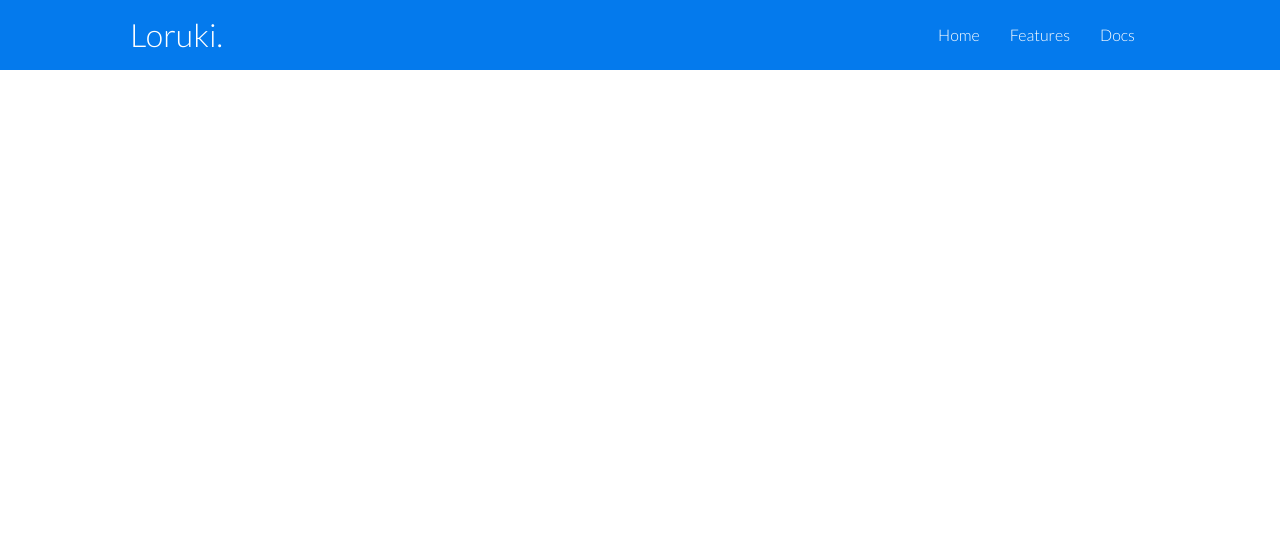
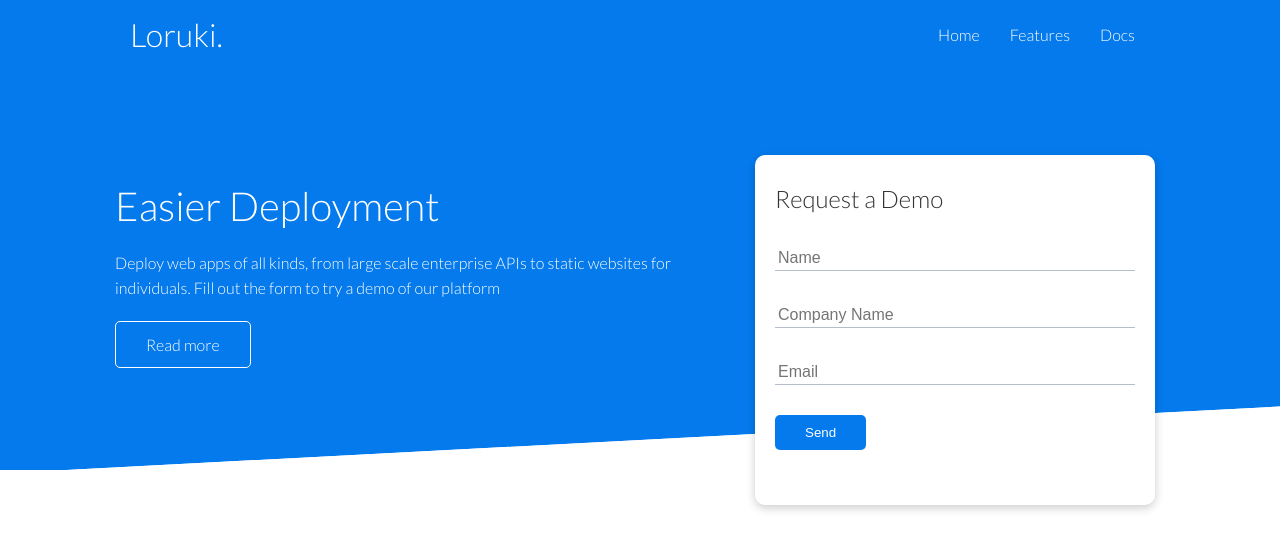
Before and after one commit to salman-farooqi/cloud-hosting-platform, a plain HTML site: page index.html in a window 1280 px wide. Drawn offline with Linux system fonts and the light colour scheme.

Commit message:
done with hero section

```diff
--- a/css/style.css
+++ b/css/style.css
@@ -1,4 +1,8 @@
 @import url('https://fonts.googleapis.com/css2?family=Lato:wght@300&display=swap');
+
+:root {
+    --primary-color: #047aed;
+}
 
 * {
     box-sizing: border-box;
@@ -36,8 +40,9 @@ img {
     width: 100%;
 }
 
+/* Navbar */
 .navbar {
-    background-color: #047aed;
+    background-color: var(--primary-color);
     color: #fff;
     height: 70px;
 }
@@ -60,11 +65,107 @@ img {
     border-bottom: 2px solid #fff;
 }
 
+/* Showcase */
+.showcase {
+    height: 400px;
+    background-color: var(--primary-color);
+    color: #fff;
+    position: relative;
+}
+
+.showcase h1 {
+    font-size: 40px;
+}
+
+.showcase p {
+    margin: 20px 0;
+}
+
+.showcase .grid {
+    grid-template-columns: 55% 45%;
+    gap: 30px;
+    overflow: visible; /* I made overflow visible and increased the secocnd template colum by 5%, by default it was 40% without using the overflow property */
+}
+
+.showcase-form {
+    position: relative;
+    top: 60px;
+    height: 350px;
+    width: 400px;
+    padding: 40px;
+    z-index: 100;
+    justify-self: flex-end;
+}
+
+.showcase-form .form-control {
+    margin: 30px 0;
+}
+
+.showcase-form input[type='text'],
+.showcase-form input[type='email'] {
+    border: 0;
+    border-bottom: 1px solid #b4becb;
+    width: 100%;
+    padding: 3px;
+    font-size: 16px;
+}
+
+.showcase-form input:focus {
+    outline: none;
+}
+
+.showcase::before,
+.showcase::after {
+    content: '';
+    position: absolute;
+    height: 100px;
+    bottom: -70px;
+    right: 0;
+    left: 0;
+    background: #fff;
+    transform: skewY(-3deg);
+    -webkit-transform: skewY(-3deg);
+    -moz-transform: skewY(-3deg);
+    -ms-transform: skewY(-3deg);
+}
+
+
+
+
+/* Utility classes */
 .container {
     max-width: 1100px;
     margin: 0 auto;
     overflow: auto;
     padding: 0 40px;
+}
+
+.card {
+    background-color: #fff;
+    color: #333;
+    border-radius: 10px;
+    box-shadow: 0 3px 10px rgba(0,0,0, 0.2);
+    padding: 20px;
+    margin: 10px;
+}
+
+.btn {
+    display: inline-block;
+    padding: 10px 30px;
+    background: var(--primary-color);
+    color: #fff;
+    border: none;
+    border-radius: 5px;
+    cursor: pointer;
+}
+
+.btn-outline {
+    background-color: transparent;
+    border: 1px solid #fff;
+}
+
+.btn:hover {
+    transform: scale(0.98);
 }
 
 .flex {
@@ -73,3 +174,12 @@ img {
     align-items: center;
     height: 100%;
 }
+
+.grid {
+    display: grid;
+    grid-template-columns: 1fr 1fr;
+    gap: 20px;
+    justify-content: center;
+    align-items: center;
+    height: 100%;
+}
--- a/index.html
+++ b/index.html
@@ -29,5 +29,34 @@
         </div>
     </div>
 
+    <!-- Showcase -->
+    <section class="showcase">
+        <div class="container grid">
+            <div class="showcase-text">
+                <h1>Easier Deployment</h1>
+                <p>Deploy web apps of all kinds, from large scale enterprise APIs to static websites for individuals. Fill out the form to try a demo of our platform</p>
+                <a href="features.html" class="btn btn-outline">Read more</a>
+            </div>
+
+            <div class="showcase-form card">
+                <h2>Request a Demo</h2>
+                <form>
+                    <div class="form-control">
+                        <input type="text" name="name" placeholder="Name" required>
+                    </div>
+
+                    <div class="form-control">
+                        <input type="text" name="company" placeholder="Company Name" required>
+                    </div>
+
+                    <div class="form-control">
+                        <input type="text" name="eail" placeholder="Email" required>
+                    </div>
+                    <input type="submit" value="Send" class="btn btn-primary">
+                </form>
+            </div>
+        </div>
+    </section>
+
 </body>
 </html>
```
